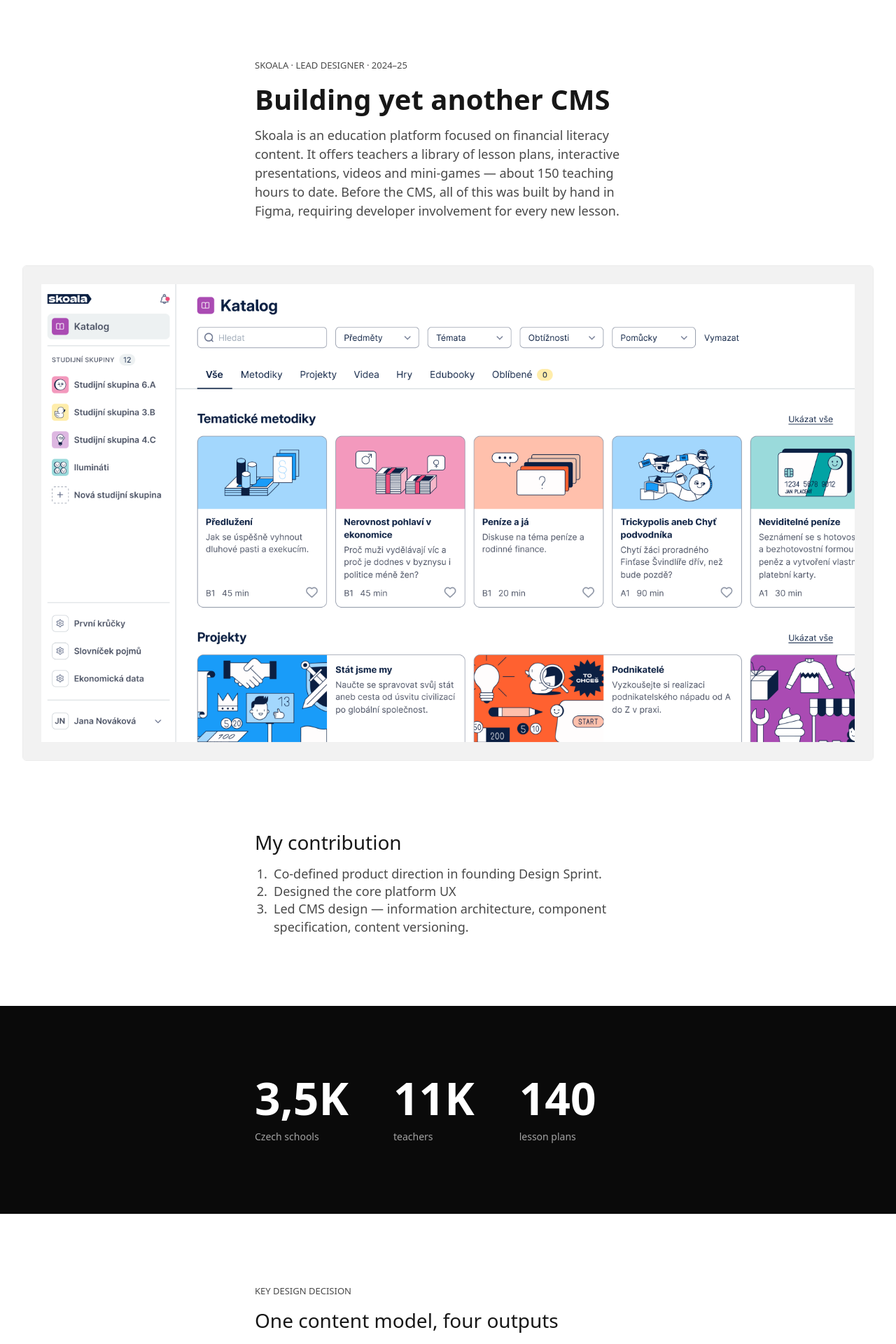
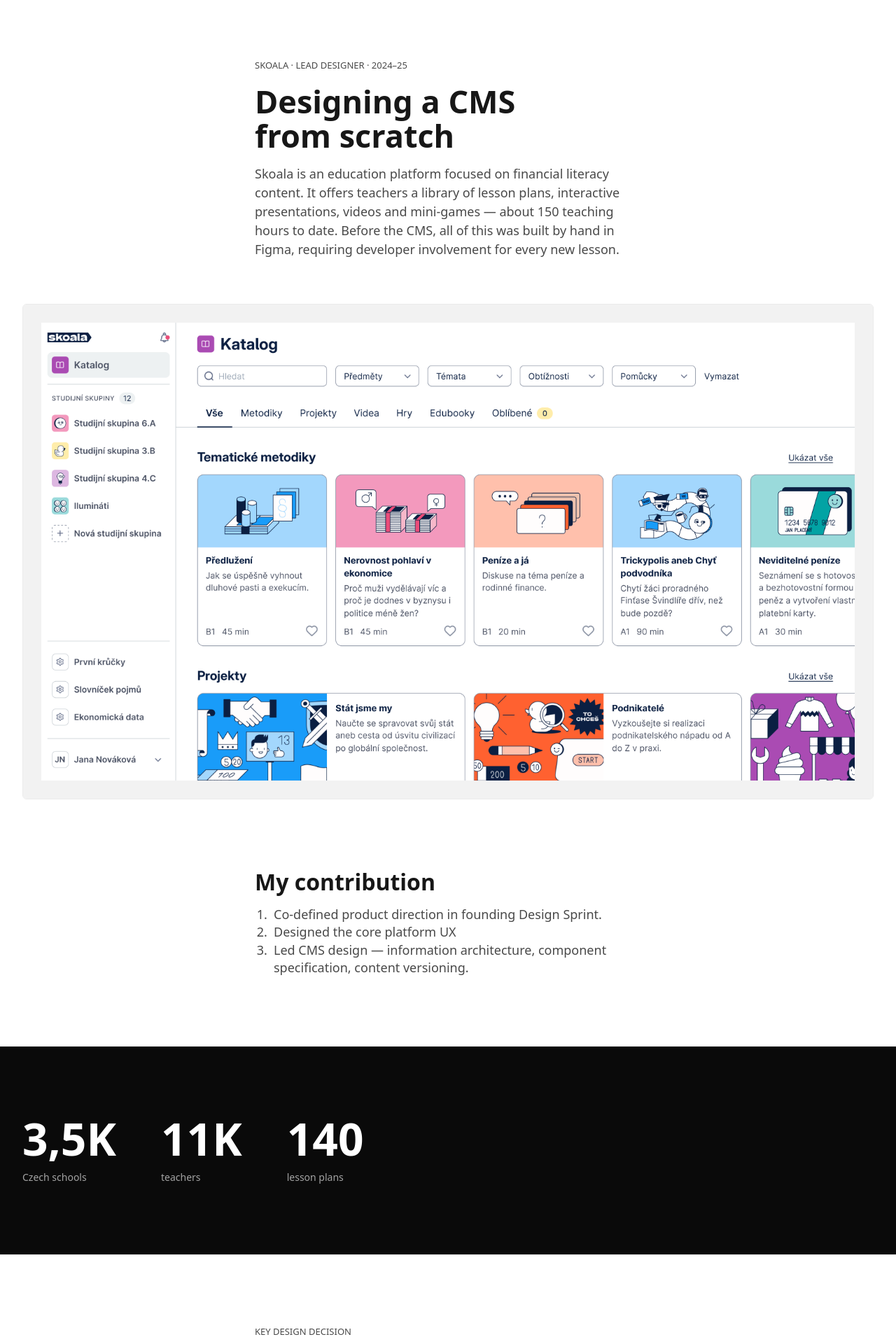
Before and after one commit to branislavbencik/portfolio, a Next.js app: page /skoala in a window 1280 px wide. Shown: the part 80-2000 px from the top of the page at 70% size. Built offline with nearby package versions, Linux system fonts and the light colour scheme.

Commit message:
feat: add hero section, update font sizes

```diff
--- a/src/app/globals.css
+++ b/src/app/globals.css
@@ -31,8 +31,7 @@
   --accent-live:          var(--green-500);
 
   /* Gap values — used by @layer utilities */
-  --gap-case-study:       48px;
-  --gap-selected-project: 12px;
+  --gap-case-study:       32px;
   --gap-selected-card:    12px;
 }
 
@@ -73,9 +72,11 @@
   --max-width-text:     552px;   /* max-w-text — centered reading column */
 
   /* ── Typography — font sizes ────────────────────────────────────── */
-  --font-size-h1:          40px;
-  --font-size-h2:          28px;
-  --font-size-h3:          20px;
+  --font-size-h1:          64px;
+  --font-size-h2:          45px;
+  --font-size-h3:          32px;
+  --font-size-h4:          25px;
+  --font-size-h5:          20px;
   --font-size-body-l:      18px;
   --font-size-body-m:      16px;
   --font-size-body-s:      14px;
@@ -84,18 +85,22 @@
   --font-size-stat:        64px;
 
   /* ── Typography — line heights ──────────────────────────────────── */
-  --line-height-h1:          1.1;
-  --line-height-h2:          1.2;
-  --line-height-h3:          1.25;
+  --line-height-h1:          1.05;
+  --line-height-h2:          1.1;
+  --line-height-h3:          1.15;
+  --line-height-h4:          1.15;
+  --line-height-h5:          1.2;
   --line-height-body:        1.5;
   --line-height-allcaps:     1.5;
   --line-height-button:      1.5;
   --line-height-stat:          1;
 
   /* ── Typography — letter spacing ────────────────────────────────── */
-  --letter-spacing-h1:     -3%;
-  --letter-spacing-h2:     -2%;
-  --letter-spacing-h3:     -1.5%;
+  --letter-spacing-h1:     -4%;
+  --letter-spacing-h2:     -3.5%;
+  --letter-spacing-h3:     -3%;
+  --letter-spacing-h4:     -2%;
+  --letter-spacing-h5:     -1%;
   --letter-spacing-allcaps: 2%;
   --letter-spacing-stat:   -5%;
 }
@@ -113,7 +118,7 @@
 
 /* ── Responsive variable overrides ───────────────────────────────── */
 
-@media (max-width: 1023px) {
+@media (max-width: 1024px) {
   :root {
     --spacing-section: 64px;
     --spacing-detail:  64px;
@@ -126,6 +131,11 @@
     --spacing-detail:    64px;
     --spacing-content-x: 20px;
     --font-size-body-l:  16px;
+    --font-size-h1:      36px;
+    --font-size-h2:      27px;
+    --font-size-h3:      27px;
+    --font-size-h4:      21px;
+    --font-size-h5:      17px;
   }
 }
 
@@ -133,21 +143,35 @@
   /* ── Headings (font-weight baked in) ───────────────────────────── */
   .type-h1 {
     font-size: var(--font-size-h1);
-    font-weight: 600;
+    font-weight: 400;
     line-height: var(--line-height-h1);
     letter-spacing: var(--letter-spacing-h1);
   }
   .type-h2 {
     font-size: var(--font-size-h2);
-    font-weight: 500;
+    font-weight: 600;
     line-height: var(--line-height-h2);
     letter-spacing: var(--letter-spacing-h2);
   }
   .type-h3 {
     font-size: var(--font-size-h3);
-    font-weight: 500;
+    font-weight: 600;
     line-height: var(--line-height-h3);
     letter-spacing: var(--letter-spacing-h3);
+  }
+
+  .type-h4 {
+    font-size: var(--font-size-h4);
+    font-weight: 600;
+    line-height: var(--line-height-h4);
+    letter-spacing: var(--letter-spacing-h4);
+  }
+
+  .type-h5 {
+    font-size: var(--font-size-h5);
+    font-weight: 700;
+    line-height: var(--line-height-h5);
+    letter-spacing: var(--letter-spacing-h5);
   }
 
   /* ── Body ───────────────────────────────────────────────────────── */
--- a/src/app/page.tsx
+++ b/src/app/page.tsx
@@ -4,9 +4,16 @@
 export default function Home() {
   return (
     <main className="w-full max-w-frame mx-center px-content-x">
+      {/* ── Hero ───────────────────────────────────────────────── */}
+      <section className="py-section">
+        <h1 className="type-h1 text-foreground">
+          Product designer <br/> with a systems mindset <br/> & technical background
+        </h1>
+      </section>
+
       {/* ── Case Studies ───────────────────────────────────────── */}
       <section className="my-section">
-        <h1 className="text-foreground type-h1 pb-10">
+        <h1 className="text-foreground type-h5 pb-8">
           Case studies
         </h1>
 
@@ -15,7 +22,7 @@
 
           <CaseStudyCard
             meta="SKOALA · LEAD DESIGNER · 2024–25"
-            headline="Building yet another CMS"
+            headline="Designing a CMS from scratch"
             description="How to allow editors to produce diverse content at scale while keeping zero recurring development cost"
             highlight={<>🏆 Used by <strong>over 50%</strong> of Czech schools</>}
             primaryHref="/skoala"
@@ -44,11 +51,11 @@
 
       {/* ── Selected Projects ──────────────────────────────────── */}
       <section className="my-section">
-        <h2 className="text-foreground type-h1 pb-10">
+        <h2 className="text-foreground type-h5 pb-8">
           Selected projects
         </h2>
 
-        <div className="grid grid-cols-2 gap-3 max-lg:gap-16 max-lg:grid-cols-1">
+        <div className="grid grid-cols-2 gap-6 max-lg:gap-16 max-lg:grid-cols-1">
           <SelectedProjectCard
             href="/nnspect"
             image="/images/nnspect/nnspect-thumb.png"
--- a/src/app/skoala/page.mdx
+++ b/src/app/skoala/page.mdx
@@ -9,7 +9,7 @@
   company="Skoala"
   role="Lead Designer"
   year="2024–25"
-  headline="Building yet another CMS"
+  headline="Designing a CMS from scratch"
   heroImage="/images/skoala/skoala-thumb.png"
   heroImageAlt="Skoala catalog interface"
 >
--- a/src/app/teatime/page.mdx
+++ b/src/app/teatime/page.mdx
@@ -65,8 +65,8 @@
 <div className="w-full max-w-frame mx-center px-content-x py-detail">
   <CaseStudyCard
     meta="SKOALA · LEAD DESIGNER · 2024–25"
-    headline="Building yet another CMS"
-    description="How to design a content management system for an education platform that's replacing a Figma-based workflow"
+    headline="Designing a CMS from scratch"
+    description="How to allow editors to produce diverse content at scale while keeping zero recurring development cost"
     highlight={<>📚 Designed <strong>140</strong> lesson plans</>}
     primaryHref="/skoala"
     image="/images/skoala/skoala-thumb.png"
--- a/src/components/CaseStudyCard.tsx
+++ b/src/components/CaseStudyCard.tsx
@@ -27,10 +27,9 @@
 }: CaseStudyCardProps) {
   return (
     <div className="flex items-stretch gap-12 max-lg:gap-4 max-lg:flex-col-reverse">
-      <div className="flex flex-col py-6 shrink-0 grow-0 basis-[35%] max-lg:py-0 max-lg:basis-auto max-lg:w-full">
-      {/* Left — text ~35% (desktop) / full-width column (max-lg) */}
+      <div className="flex flex-col py-6 shrink-0 grow-0 basis-[30.7%] max-lg:py-0 max-lg:basis-auto max-lg:w-full">
         {/* Main content */}
-        <div className="flex flex-col gap-4 max-lg:flex-1 max-lg:gap-2 max-lg:max-w-text">
+        <div className="flex flex-col gap-4 max-lg:flex-1 max-lg:gap-2">
           <p className="type-allcaps text-foreground-secondary max-lg:order-first">
             {meta}
           </p>
@@ -38,7 +37,7 @@
             {headline}
           </h2>
           {description && (
-            <p className="type-m text-foreground-secondary">
+            <p className="type-m text-foreground-secondary max-lg:max-w-text">
               {description}
             </p>
           )}
--- a/src/components/CaseStudyHeader.tsx
+++ b/src/components/CaseStudyHeader.tsx
@@ -39,7 +39,7 @@
       {/* Text block — centered reading column */}
       <div className={`max-w-text mx-center w-full ${heroImage ? "mb-16" : ""}`}>
         <MetadataRow company={company} role={role} year={year} />
-        <h1 className="type-h1 text-foreground my-4">
+        <h1 className="type-h2 text-foreground my-4 max-w-94">
           {headline}
         </h1>
         <div className="type-l text-foreground-secondary">
--- a/src/components/ContributionList.tsx
+++ b/src/components/ContributionList.tsx
@@ -6,9 +6,9 @@
   return (
     <section className="w-full max-w-frame mx-center px-content-x pb-detail">
       <div className="max-w-text mx-center w-full">
-        <h2 className="type-h2 text-foreground mb-4">
+        <h3 className="type-h3 text-foreground mb-4">
           My contribution
-        </h2>
+        </h3>
         <div className="type-body-m text-foreground-secondary">
           {children}
         </div>
--- a/src/components/ImpactBar.tsx
+++ b/src/components/ImpactBar.tsx
@@ -11,7 +11,7 @@
 export function ImpactBar({ items }: ImpactBarProps) {
   return (
     <div className="px-content-x w-full bg-black py-detail">
-      <div className="w-full max-w-text mx-center flex items-start gap-16 max-lg:flex-wrap">
+      <div className="w-full mx-center flex items-start gap-16 max-lg:px-8 max-lg:flex-wrap">
         {items.map((item, i) => (
           <div key={i} className="flex flex-col gap-selected-card">
             <span className="type-stat text-white">
--- a/src/components/SelectedProjectCard.tsx
+++ b/src/components/SelectedProjectCard.tsx
@@ -36,8 +36,8 @@
       </div>
 
       {/* Text content */}
-      <div className="flex flex-col gap-2">
-        <h3 className="type-h3 group-hover:opacity-70 transition-opacity">
+      <div className="flex flex-col gap-2 pr-12">
+        <h3 className="type-h4 group-hover:opacity-70 transition-opacity">
           {headline}
         </h3>
         <p className="type-allcaps text-foreground-secondary">
--- a/src/components/WorkSection.tsx
+++ b/src/components/WorkSection.tsx
@@ -16,7 +16,7 @@
           <p className="type-allcaps text-foreground-secondary mb-4">
             {label}
           </p>
-          <h3 className="type-h2 text-foreground mb-4">
+          <h3 className="type-h3 text-foreground mb-4">
             {title}
           </h3>
           <p className="type-body-m text-foreground-secondary">
```
